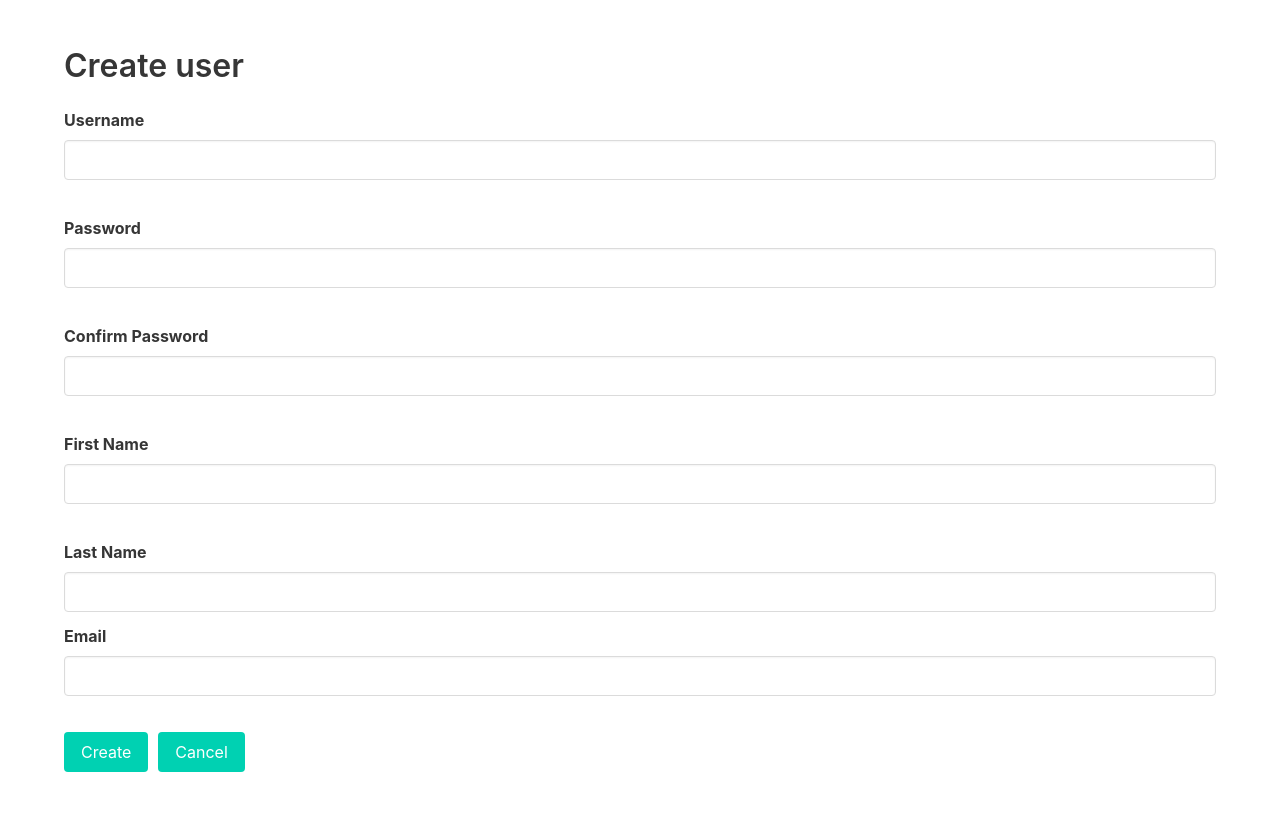
After one commit to joucknuck-br/MonetaryConverter, a Django app: page /home/register_form/ in a window 1280 px wide. The commit adds this page. Run offline with Django 5.2, Linux system fonts and the light colour scheme.

Commit message:
JWT added

```diff
--- a/MonetaryConverter/urls.py
+++ b/MonetaryConverter/urls.py
@@ -4,4 +4,5 @@ from django.urls import path, include
 urlpatterns = [
     path('admin/', admin.site.urls),
     path('api/', include('backend.urls')),
+    path('home/', include('frontend.urls')),
 ]
--- /dev/null
+++ b/frontend/templates/create_user.html
@@ -0,0 +1,71 @@
+<!DOCTYPE html>
+<html lang="en">
+<head>
+    <meta charset="UTF-8">
+    <title>Create User</title>
+    <link rel="stylesheet" href="https://unpkg.com/bulma@0.9.4/css/bulma.min.css">
+</head>
+<body>
+{% if messages %}
+<ul class="messages">
+    {% for message in messages %}
+    <li>{% if message.tags %} class="{{ message.tags }}"{% endif %}>{{ message }}</li>
+    {% endfor %}
+</ul>
+{% endif %}
+
+<section class="section">
+    <div class="container">
+        <h1 class="title">Create user</h1>
+        <form method="post" action="{% url 'register_form' %}">
+            {% csrf_token %}
+            <div class="field">
+                <label class="label">Username</label>
+                <input class="input" type="text" id="username" name="username" required>
+            </div>
+            <br>
+            <div class="field">
+                <label class="label">Password</label>
+                <input class="input" type="password" id="password1" name="password1" required>
+            </div>
+            <br>
+            <div class="field">
+                <label class="label">Confirm Password</label>
+                <input class="input" type="password" id="password2" name="password2" required>
+            </div>
+            <br>
+            <div class="field">
+                <label class="label">First Name</label>
+                <input class="input" type="text" id="first_name" name="first_name" required>
+            </div>
+            <br>
+            <div class="field">
+                <label class="label">Last Name</label>
+                <input class="input" type="text" id="last_name" name="last_name" required>
+            </div>
+            <div class="field">
+                <label class="label">Email</label>
+                <input class="input" type="email" id="email" name="email" required>
+            </div>
+            <br>
+            <div class="field" style="display: flex; align-items: center; gap: 10px;">
+                <button class="button is-primary" type="submit" onclick="validatePassword()">Create</button>
+                <a href="{% url 'login_form' %}" class="button is-primary">Cancel</a>
+            </div>
+        </form>
+    </div>
+</section>
+
+<script>
+    function validatePassword() {
+        const password1 = document.getElementById('password1').value;
+        const password2 = document.getElementById('password2').value;
+        if (password1 !== password2) {
+            alert('Passwords do not match.');
+            return false;
+        }
+        return true;
+    }
+</script>
+</body>
+</html>
--- a/frontend/urls.py
+++ b/frontend/urls.py
@@ -1,7 +1,10 @@
 from django.urls import path
 
-from frontend.views import conversion_form
+from frontend.views import conversion_form, register_form, logout, login_form
 
 urlpatterns = [
+    path('login_form/', login_form, name='login_form'),
+    path('register_form/', register_form, name='register_form'),
+    path('logout/', logout, name='logout_form'),
     path('conversion_form/', conversion_form, name='conversion_form'),
 ]
--- a/frontend/views.py
+++ b/frontend/views.py
@@ -1,5 +1,59 @@
-from django.shortcuts import render
+from django.http import HttpRequest
+from django.shortcuts import render, redirect
+from rest_framework.decorators import api_view
+
+from backend.forms import ConversionForm
+from backend.views import UserCreateAPIView
+from utils.authentication import LoginView
 
 
+@api_view(['GET', 'POST'])
 def conversion_form(request):
-    return render(request, 'conversion_form.html')
+    if request.method == 'GET':
+        conversion = ConversionForm()
+        return render(conversion, 'conversion_form.html')
+    else:
+        redirect('post_conversion')
+
+
+def login_form(request):
+    if request.method == 'GET':
+        return render(request, 'login_form.html')
+    elif request.method == 'POST':
+        data = {
+            "username": request.POST.get('username'),
+            "password": request.POST.get('password')
+        }
+        user = LoginView()
+        request.data = data
+        response_login = LoginView.post(user, request)
+        request_login = HttpRequest()
+        request_login.data = response_login.data
+        response_login.method = 'POST'
+        if response_login.status_code == 200:
+            return conversion_form(request_login)
+        else:
+            message = "Invalid username or password"
+            return render(request, 'login_form.html', {'messages': [message]})
+
+
+def register_form(request):
+    if request.method == 'GET':
+        return render(request, 'create_user.html')
+    elif request.method == 'POST':
+        data = {
+            "username": request.POST.get('username'),
+            "password": request.POST.get('password1'),
+            "email": request.POST.get('email'),
+            "first_name": request.POST.get('first_name'),
+            "last_name": request.POST.get('last_name')
+        }
+        user = UserCreateAPIView()
+        user.data = data
+        UserCreateAPIView.post(user, user)
+        return render(request, 'login_form.html')
+
+
+@api_view(['GET', 'POST'])
+def logout(request):
+    return render(request, 'login_form.html')
```
Also changed, not shown: frontend/templates/conversion_form.html (+7 -3 lines), frontend/templates/login_form.html (added, +95 -0 lines).
